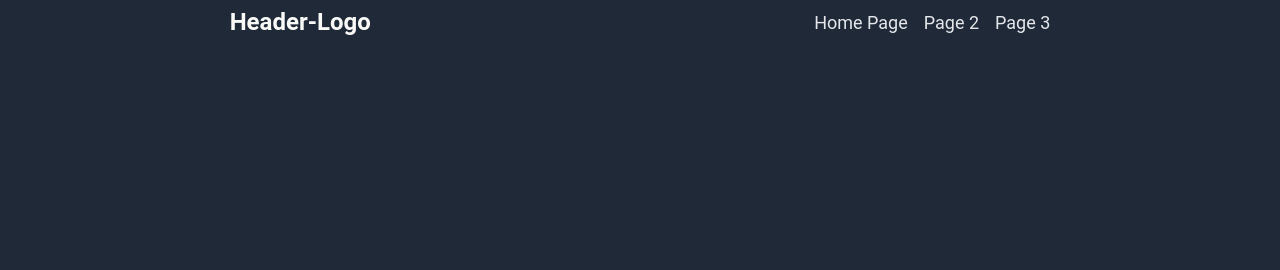
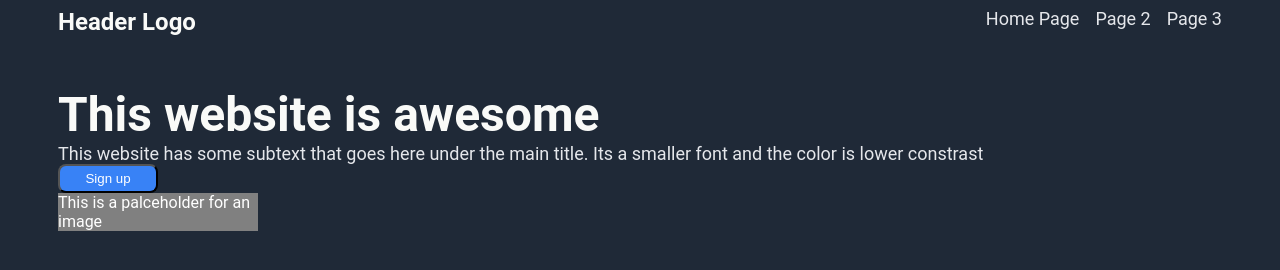
Before and after one commit to RealOutlawz/Project-Landing-Page, a plain HTML site: page index.html in a window 1280 px wide. Drawn offline with Linux system fonts and the light colour scheme.

Commit message:
Seperated Headings into upper and lower sections

```diff
--- a/index.html
+++ b/index.html
@@ -8,16 +8,25 @@
 </head>
 <body>
     <div class="header">
-        <div id="header-logo">Header-Logo</div>
-        <div class="link-exclusive">
-            <a href="#">Home Page</a>
-            <a href="#">Page 2</a>
-            <a href="#">Page 3</a>
+        <div class="upper-header">
+            <div id="header-logo">Header Logo</div>
+                <div class="link-exclusive">
+                    <a href="#">Home Page</a>
+                    <a href="#">Page 2</a>
+                    <a href="#">Page 3</a>
+                </div>
+        </div>
+
+        <div class="lower-header">
+            <div id="big-text">This website is awesome</div>
+            <div id="sub-text">This website has some subtext that goes here
+            under the main title. Its a smaller font and the color is
+            lower constrast</div>
+            <button>Sign up</button>
+            <div class="picture-placeholder">This is a palceholder for an image</div>
         </div>
     </div>
 
 
-
-
 </body>
 </html>
--- a/styles.css
+++ b/styles.css
@@ -15,14 +15,20 @@ a {
 
 .header {
     display: flex;
-    align-items: center;
-    margin: 0px;
-    padding: 0px;
-    justify-content: space-around;
+    flex-direction: column;
+    margin-right: 50px;
+    margin-left: 50px;
 }
+
+.upper-header{
+    display: flex;
+    justify-content: space-between;
+    margin-bottom: 50px;
+}
+
 #header-logo{
     color: #f9faf8;
-    font-weight: bolder;
+    font-weight: bold;
     font-size: 24px;
 }
 
@@ -32,8 +38,55 @@ a {
     gap: 16px;
 }
 
+.lower-header{
+
+}
+
+#big-text{
+    color: #f9faf8;
+    font-weight: bolder;
+    font-size: 48px;
+}
+
+#sub-text{
+    color:#e5e7eb;
+    font-size: 18px;
+}
+
+button{
+    background-color: #3882f6;
+    color: white;
+    width: 100px;
+    padding: 5px;
+    border-radius: 8px;
+}
+
+.picture-placeholder{
+    display: flex;
+    justify-content: center;
+    align-items: center;
+    background-color: gray;
+    width: 200px;
+    color: white;
+    flex-shrink: 0;
+}
 
 
+
+/*.after-header{
+    display: flex;
+    margin-left: 50px;
+    margin-right: 50px;
+    justify-content: space-between;
+    gap: 50px;
+
+}
+.left-after-header{
+    display: flex;
+    flex-direction: column;
+    width: 450px;
+}
+*/
 
 
 
```
